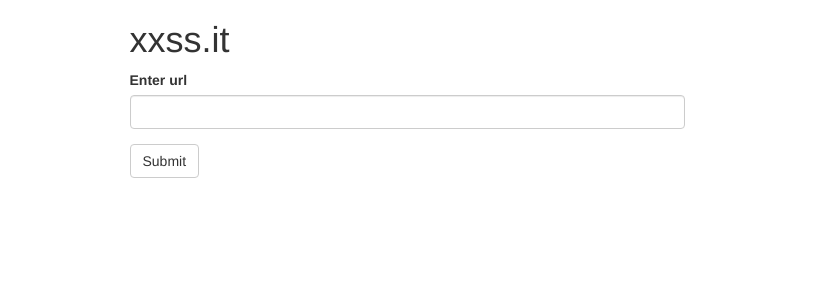
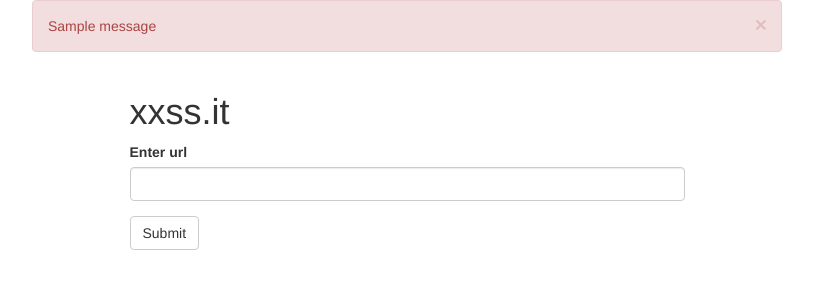
Before and after one commit to richyvk/flask-url-shortener, a Flask app: page / in a window 1280 px wide. Shown: the top 300 px of the page, without its empty margins (233-1046 px from the left). Run offline with Flask 2, Linux system fonts and the light colour scheme; one stand-in notice (Sample message) is shown; some libraries are stand-ins or nearby versions.

Commit message:
Add error message flashing for non-existing shortned urls

```diff
--- a/app.py
+++ b/app.py
@@ -1,9 +1,10 @@
 import cPickle as pickle
 import random
 import string
-from flask import Flask, render_template, redirect, request, url_for
+from flask import Flask, flash, render_template, redirect, request, url_for
 
 app = Flask(__name__)
+app.secret_key = 'MAKE_THIS_VERY_HARD_TO_GUESS'
 
 
 # index route
@@ -57,7 +58,8 @@ def redirect_url(hash):
     for item in url_list:
         if hash == item[1]:
             return redirect(item[0])
-    return "No URL exists"
+    flash("<strong>Redirect failed:</strong> shortened url does not exist. Enter a url to shorten below.")
+    return redirect(url_for('index'))
 
 
 if __name__ == '__main__':
--- a/templates/index.html
+++ b/templates/index.html
@@ -3,6 +3,16 @@
 
 {% block body %}
 	<div class="container">
+		<div class="row">
+			<div class="col-xs-12 col-sm-8 col-sm-offset-2">
+				{% for message in get_flashed_messages() %}
+					<div class="alert alert-danger alert-dismissible" role="alert">
+						<button type="button" class="close" data-dismiss="alert" aria-label="Close"><span aria-hidden="true">&times;</span></button>
+						{{ message|safe }}
+					</div>
+				{% endfor %}
+			</div>
+		</div>
 		<div class="row">
 			<div class="col-xs-12 col-sm-6 col-sm-offset-3">
 				<h1>xxss.it</h1>
```
